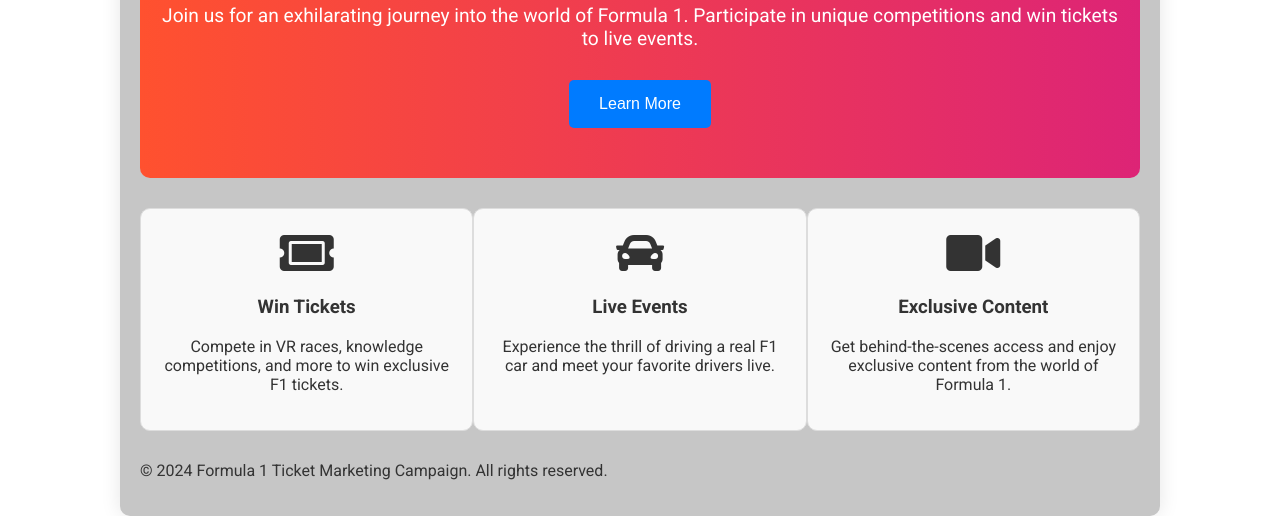
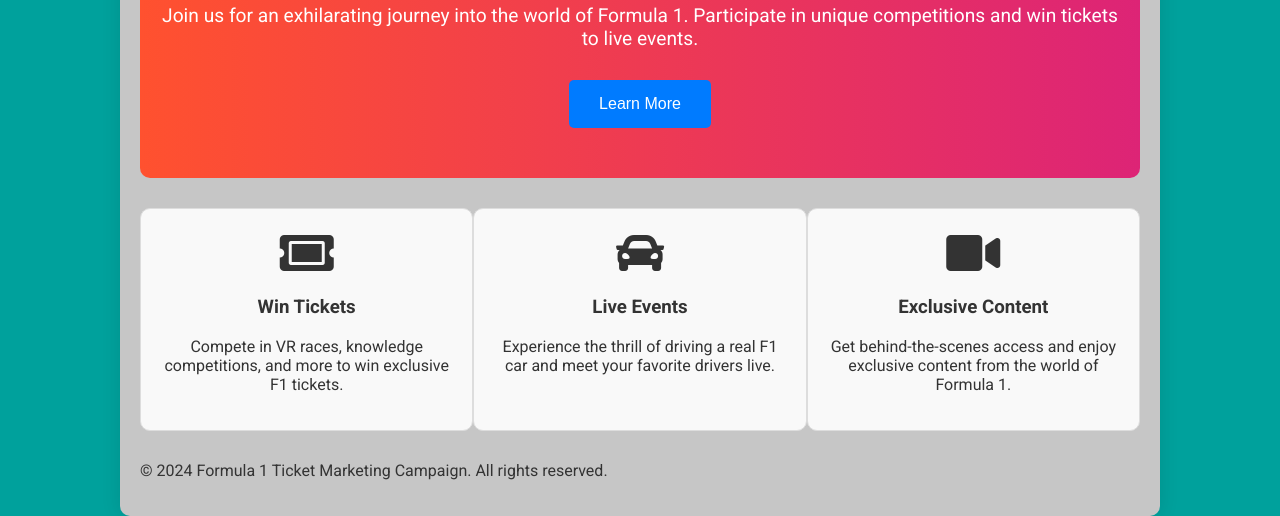
Before and after one commit to daisylaverd/daisylaverdNEW, a plain HTML site: page index.html in a window 1280 px wide. Shown: the part 437-953 px from the top of the page. Drawn offline with Linux system fonts and the light colour scheme.

Commit message:
Update styles.css

```diff
--- a/styles.css
+++ b/styles.css
@@ -5,7 +5,7 @@
   font-family: 'Roboto', sans-serif;
   margin: 0;
   padding: 0;
-  background-color: ##00A19C;
+  background-color: #00A19C;
   color: #333;
 }
 
```
